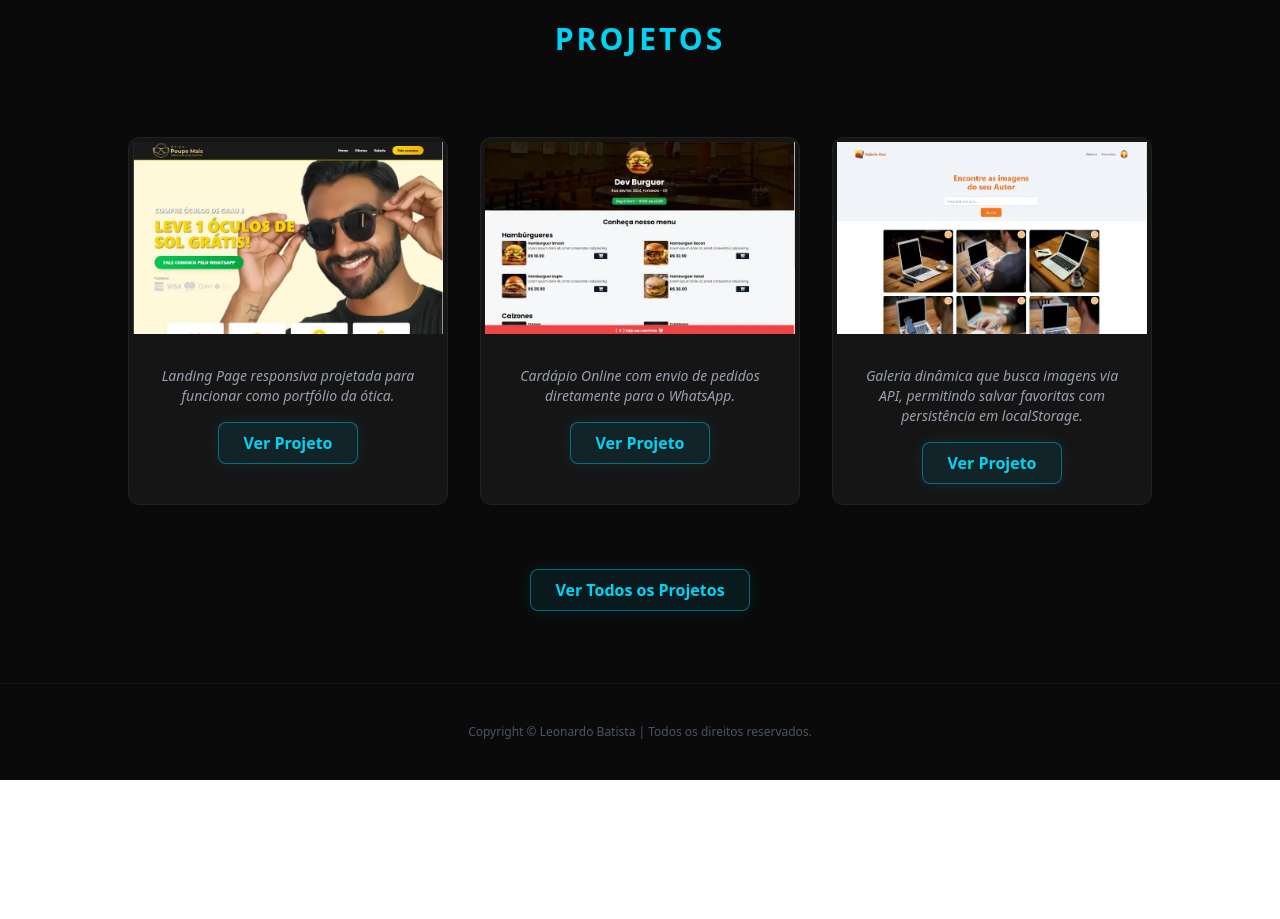
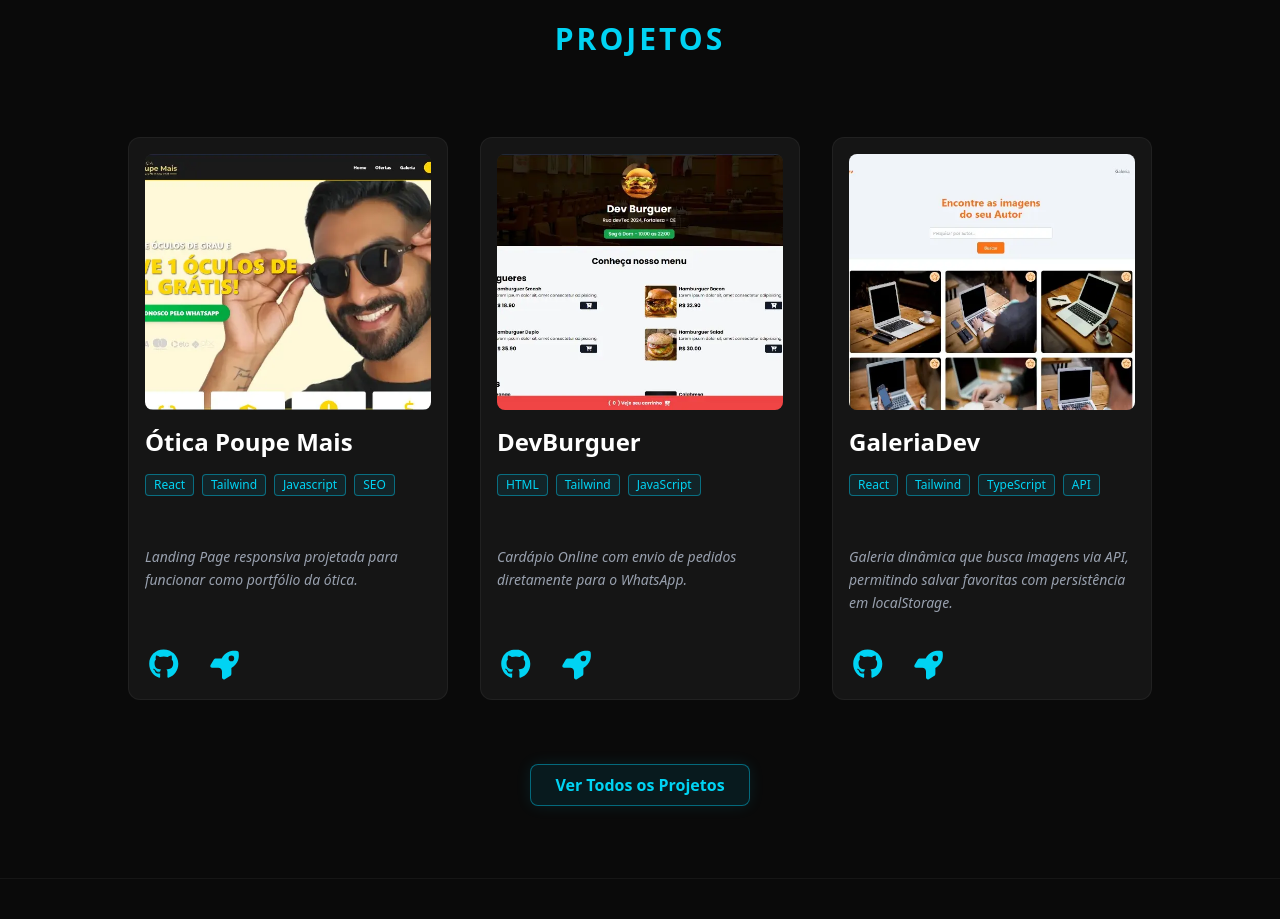
Before and after one commit to DevTec2020/portfolio, a Next.js app: page / in a window 1280 px wide. Shown: the part 2340-3259 px from the top of the page. Before the commit the page ends 3120 px from the top, so only its background shows below. Built offline with nearby package versions, Linux system fonts and the light colour scheme.

Commit message:
fix: corrigindo cards

```diff
--- a/app/components/ProjetosCards.tsx
+++ b/app/components/ProjetosCards.tsx
@@ -1,46 +1,76 @@
 'use client';
-import Image, {StaticImageData} from "next/image";
-import Link from "next/link";
+import { FontAwesomeIcon } from '@fortawesome/react-fontawesome';
+import { faGithub } from '@fortawesome/free-brands-svg-icons';
+import { faRocket } from '@fortawesome/free-solid-svg-icons';
+import Image, { StaticImageData } from "next/image";
 
 interface DataProjetos {
     image: StaticImageData | string;
-    title: string
-    tag: string
-    stacks: string[]
-    description: string
-    appUrl: string
-    codeUrl: string
+    title: string;
+    tag: string;
+    stacks: string[];
+    description: string;
+    appUrl: string;
+    codeUrl: string;
 }
 
-export default function ProjetosCards({dados}: {dados: DataProjetos[]}){
-    return(
+export default function ProjetosCards({ dados }: { dados: DataProjetos[] }) {
+    return (
         <div className="grid md:grid-cols-3 gap-8 mb-12">
             {dados.map((projeto, item) => (
-                <div key={item} className="bg-[#151515] p-1 rounded-xl group overflow-hidden border border-white/5 hover:border-cyan-500/50 transition">
-                    <div className="h-48 bg-neutral-800 rounded-t-lg mb-4 flex items-center justify-center italic text-gray-500">
+                <div
+                    key={item}
+                    className="bg-[#151515] p-4 rounded-xl group border border-white/5 hover:border-cyan-500/50 transition flex flex-col h-full"
+                >
+                    {/* Imagem */}
+                    <div className="h-64 bg-neutral-800 rounded-lg mb-4 overflow-hidden shrink-0">
                         <Image
-                        className="w-full h-full object-cover transition-transform duration-500 hover:scale-110"
+                            className="w-full h-full object-cover transition-transform duration-500 group-hover:scale-110"
                             src={projeto.image}
                             alt={`Projeto ${projeto.title}`}
                             loading="lazy"
                         />
+                    </div>
 
+                    <div className="flex flex-col flex-grow space-y-4">
+                        {/* Titulo */}
+                        <div className="shrink-0">
+                            <h3 className="text-white text-2xl font-bold truncate">
+                                {projeto.title}
+                            </h3>
                         </div>
-                    <div className="p-4 text-center">
-                        <p className="text-sm text-gray-400 mb-4 italic">
+
+                        {/* Stacks */}
+                        <div className="flex flex-wrap gap-2 h-14 overflow-hidden items-start shrink-0">
+                            {projeto.stacks.map((stack, idx) => (
+                                <span
+                                    key={idx}
+                                    className="px-2 py-0.5 rounded-sm text-xs text-cyan-400 border border-cyan-500/50 bg-cyan-500/10"
+                                >
+                                    {stack}
+                                </span>
+                            ))}
+                        </div>
+
+                        {/* Descrição */}
+                        <div className="flex-grow">
+                            <p className="text-sm text-gray-400 italic line-clamp-3 leading-relaxed">
                                 {projeto.description}
                             </p>
+                        </div>
 
-                        <button className="px-6 py-2 rounded-lg text-cyan-400 font-bold border border-cyan-500/50
-                                            bg-cyan-500/10 backdrop-blur-md
-                                            hover:bg-cyan-500/20 hover:text-cyan-300 hover:border-cyan-400
-                                            transition-all duration-300 shadow-[0_0_15px_rgba(0,212,255,0.1)]
-                                            hover:shadow-[0_0_25px_rgba(0,212,255,0.3)]">
-                            Ver Projeto
-                        </button>
+                        {/* Ícones */}
+                        <div className="flex justify-center md:justify-start gap-6 pt-4 text-3xl text-cyan-400 shrink-0">
+                            <a href={projeto.codeUrl} target='_blank' rel="noopener noreferrer" className="hover:scale-110 transition">
+                                <FontAwesomeIcon icon={faGithub} />
+                            </a>
+                            <a href={projeto.appUrl} target='_blank' rel="noopener noreferrer" className="hover:scale-110 transition">
+                                <FontAwesomeIcon icon={faRocket} />
+                            </a>
+                        </div>
                     </div>
                 </div>
             ))}
         </div>
-    )
+    );
 }
--- a/app/projetos/page.tsx
+++ b/app/projetos/page.tsx
@@ -4,7 +4,7 @@ import PROJETOSALL from "../data/ProjetosAll";
 
 export default function ProjetosPage(){
     return(
-        <section id="projetos" className="py-14 px-10 md:px-32">
+        <section id="projetos" className="py-14 px-10 md:px-20">
             <h3 className="mt-20 text-3xl font-bold text-center mb-20 text-cyan-400 uppercase tracking-widest">Projetos</h3>
             <ProjetosCards dados={PROJETOSALL}/>
         </section>
```
Lines whose indentation alone changed are shown as unchanged.
